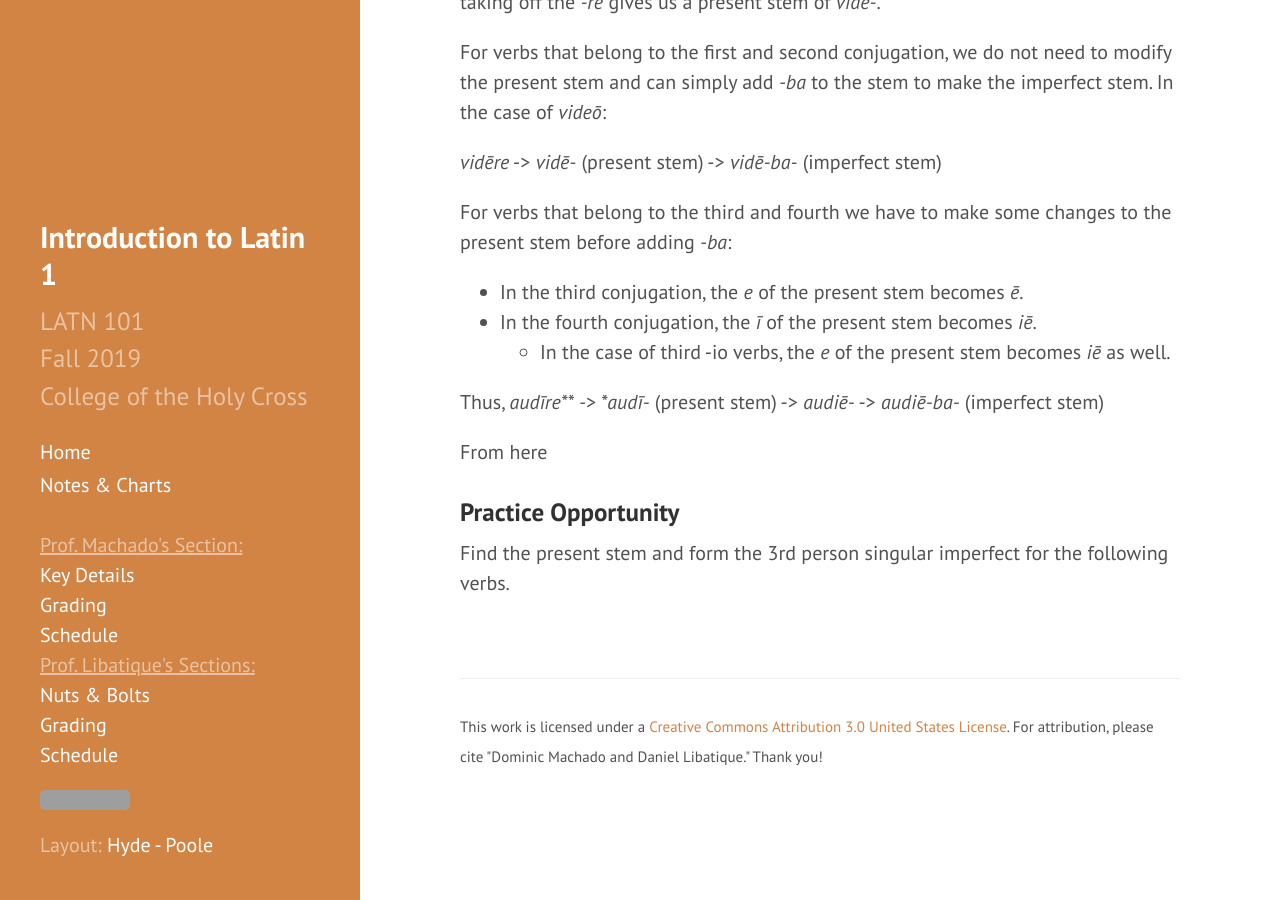
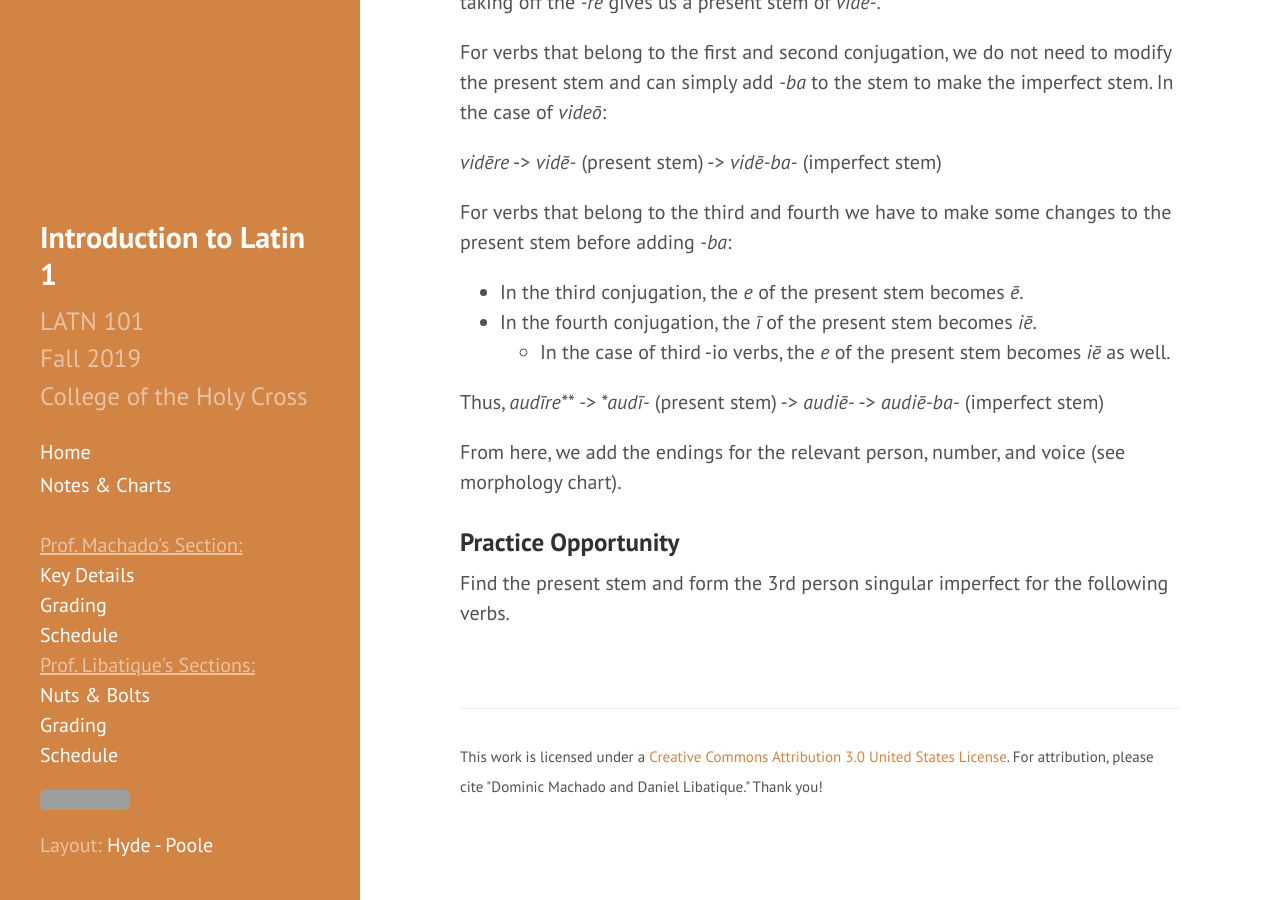
Before and after one commit to DLibatique/LATN102-S20, a Jekyll site: the page built from notes/module-2.md, in a window 1280 px wide and 900 px high, scrolled down 918 px. Built offline with Jekyll 4.4.1, drawn with Linux system fonts in a browser that asks for light colours; grey boxes are pictures that could not be loaded.

Commit message:
More work on the imperfect

```diff
--- a/notes/module-2.md
+++ b/notes/module-2.md
@@ -35,7 +35,7 @@ For verbs that belong to the third and fourth we have to make some changes to th
 
 Thus, *audīre** -> *audī-* (present stem) -> *audiē-* -> *audiē-ba-* (imperfect stem)
 
-From here
+From here, we add the endings for the relevant person, number, and voice (see morphology chart).
 
 ### Practice Opportunity
 
```
